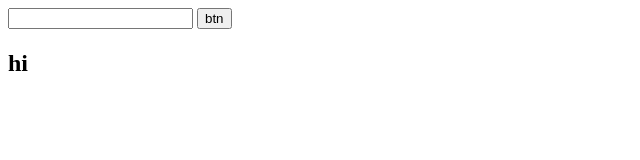
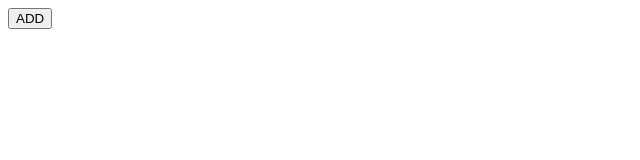
Before and after one commit to srimanram/Guess-the-number-, a plain HTML site: page Task/index.html in a window 1280 px wide. Shown: the whole page, without its empty margins (0-640 px from the left). Drawn offline with Linux system fonts and the light colour scheme.

Commit message:
Update index.html

```diff
--- a/Task/index.html
+++ b/Task/index.html
@@ -1,4 +1,4 @@
-<input id="in">
+<!-- <input id="in">
 <button onclick="click()">btn</button>
 <h1 id="result"></h1>
 <h2>hi</h2>
@@ -9,4 +9,15 @@
     {
         result.textContent=inputbox.value;
     }
+</script> -->
+
+<button onclick="update()">ADD</button>
+<div id="result"></div>
+<script>
+    var div=document.getElementById("result")
+    function update(){
+        var head=document.createElement("h1")
+        head.textContent="Hello"
+        div.append(head)
+    }
 </script>
```
